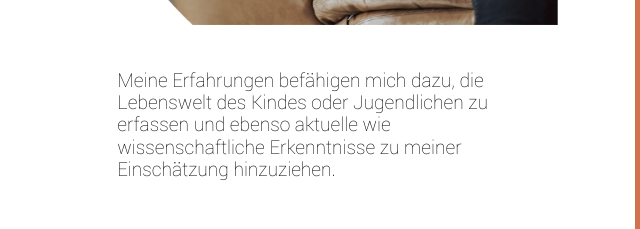
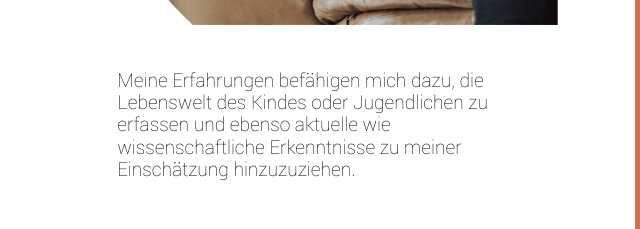
Before and after one commit to robarto/vanessabartoschek, a plain HTML site: page index.html in a window 1280 px wide. Shown: the part 1084-1313 px from the top of the page, 0-640 px from the left. Drawn offline with nearby package versions, Linux system fonts and the light colour scheme.

Commit message:
Update index.html

```diff
--- a/index.html
+++ b/index.html
@@ -28,7 +28,7 @@
       </div>
       <p class="description1" style="margin-left: auto; margin-right: auto;">
         Meine Erfahrungen befähigen mich dazu, die Lebenswelt des Kindes oder Jugendlichen zu erfassen und ebenso aktuelle wie
-        wissenschaftliche Erkenntnisse zu meiner Einschätzung hinzuziehen.
+        wissenschaftliche Erkenntnisse zu meiner Einschätzung hinzuzuziehen.
       </p>
     </div>
     <div class="right">
```
